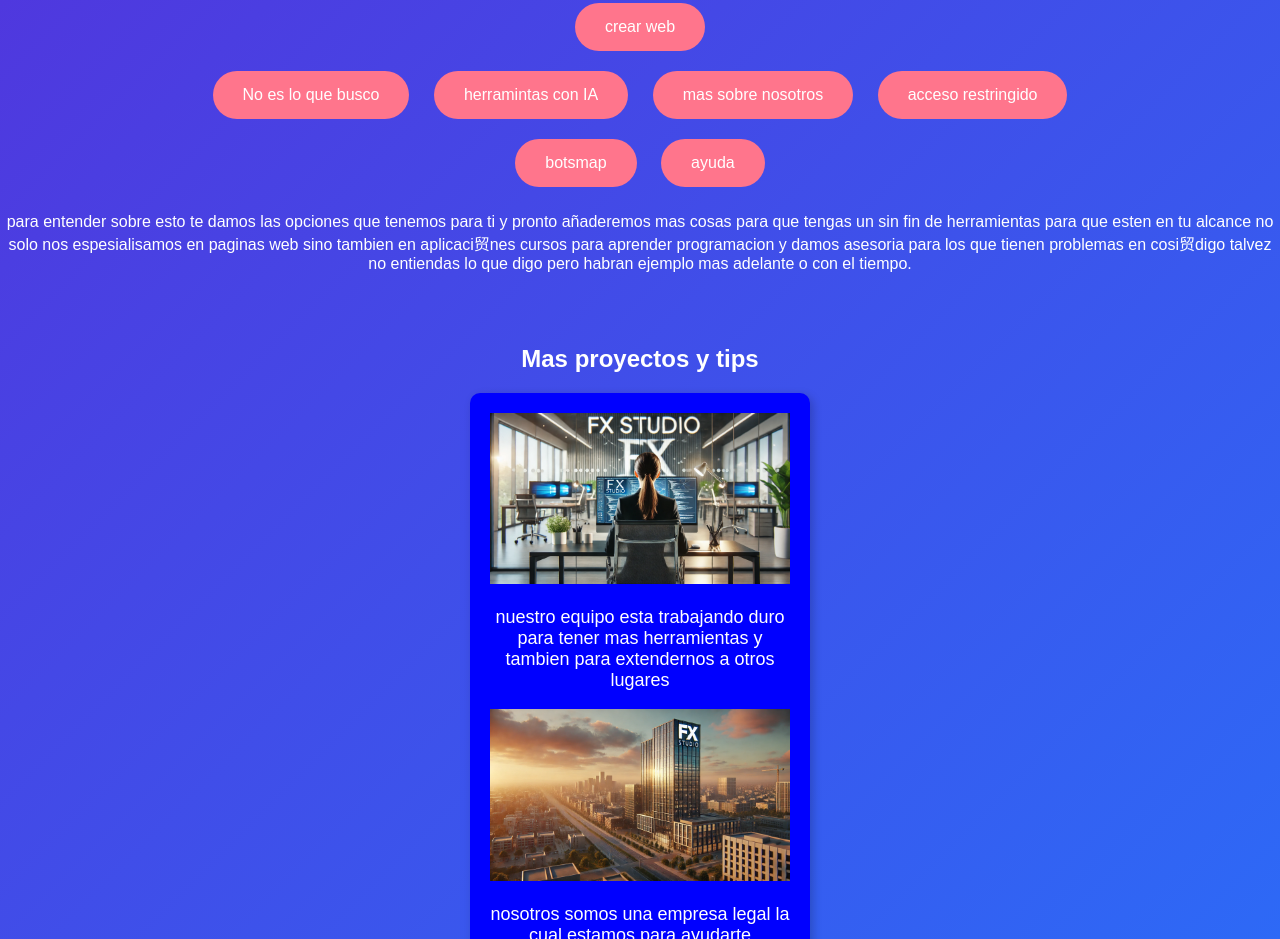
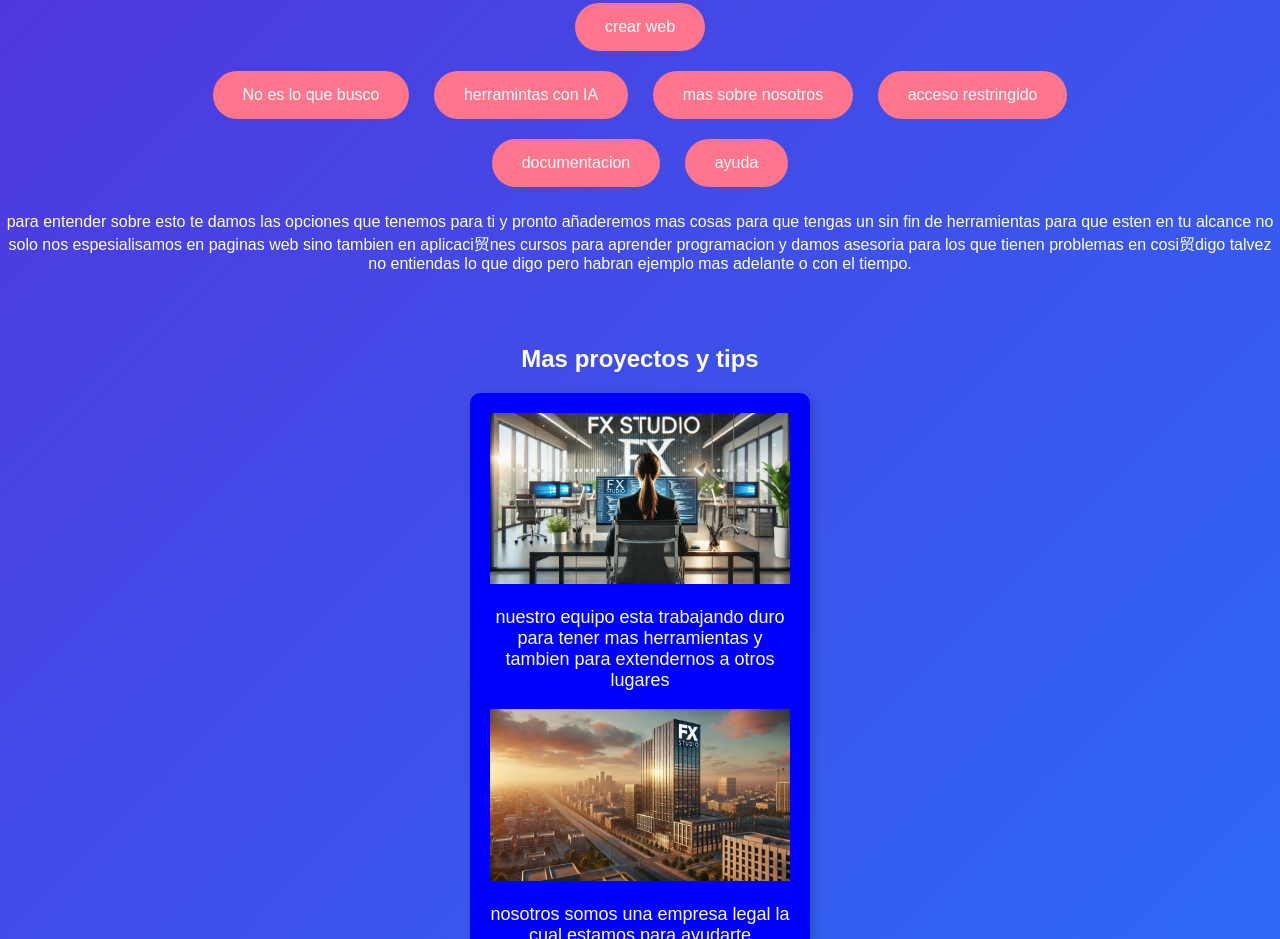
Before and after one commit to Zozuke/delta, a plain HTML site: page index.html in a window 1280 px wide. Shown: the part 1764-2703 px from the top of the page. Drawn offline with nearby package versions, Linux system fonts and the light colour scheme; a script that the page names is missing.

Commit message:
Update index.html

```diff
--- a/index.html
+++ b/index.html
@@ -206,7 +206,7 @@
         <a href="#" class="button">herramintas con IA</a>
         <a href="Terminos_y_condisiones.html" class="button">mas sobre nosotros </a>
         <a id="boton">acceso restringido </a><br>
-        <a href="botsmap.html" class="button">botsmap</a>
+        <a href="documento.html" class="button">documentacion</a>
         <a href="#" class="button">ayuda</a>
         <p>para entender sobre esto te damos las opciones que tenemos para ti y pronto añaderemos mas cosas para que tengas un sin fin de herramientas para que esten en tu alcance no solo nos espesialisamos en paginas web sino tambien en aplicaci贸nes cursos para aprender programacion y damos asesoria para los que tienen problemas en cosi贸digo talvez no entiendas lo que digo pero habran ejemplo mas adelante o con el tiempo. </p><br><br>
 
```
